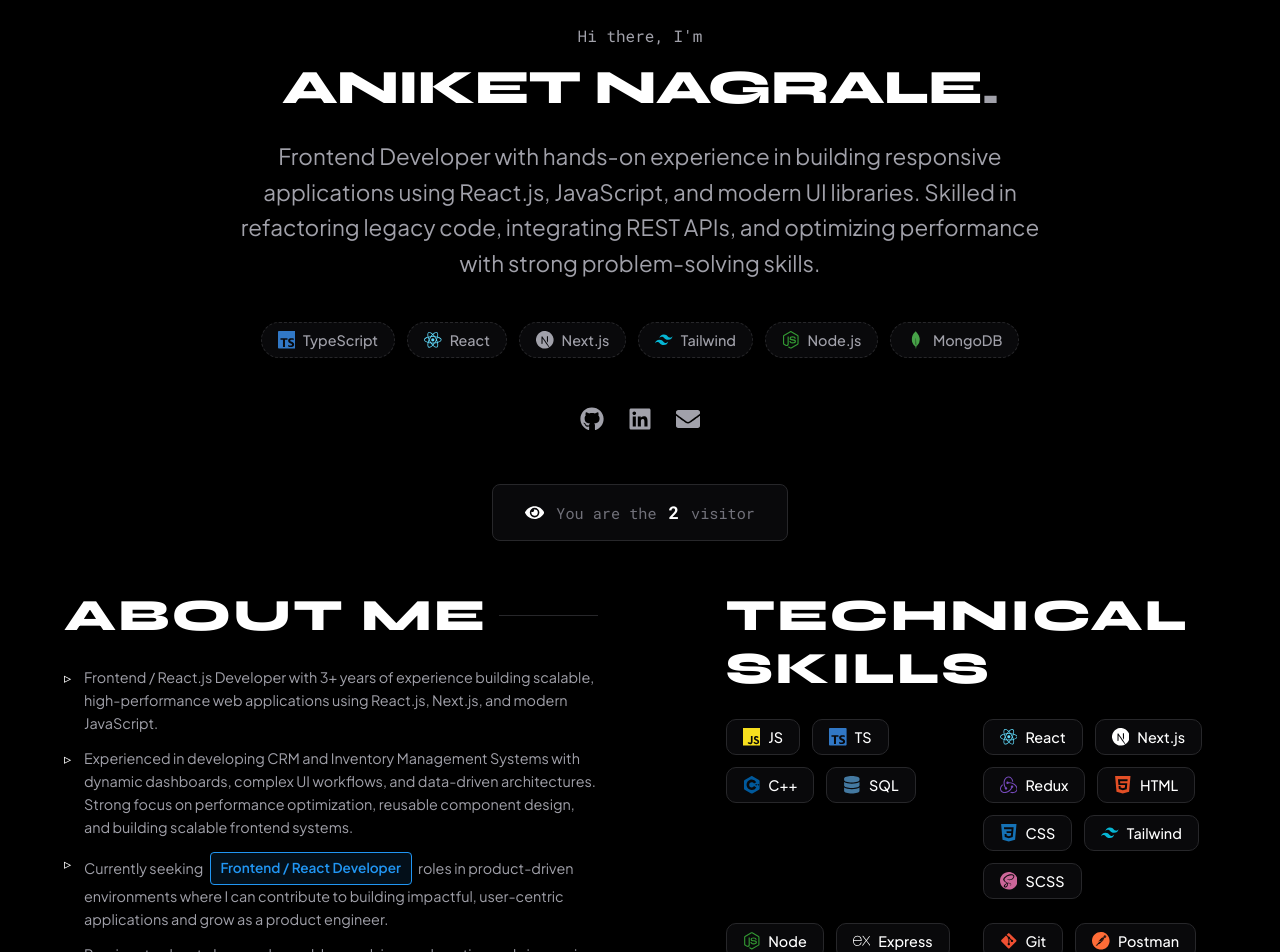
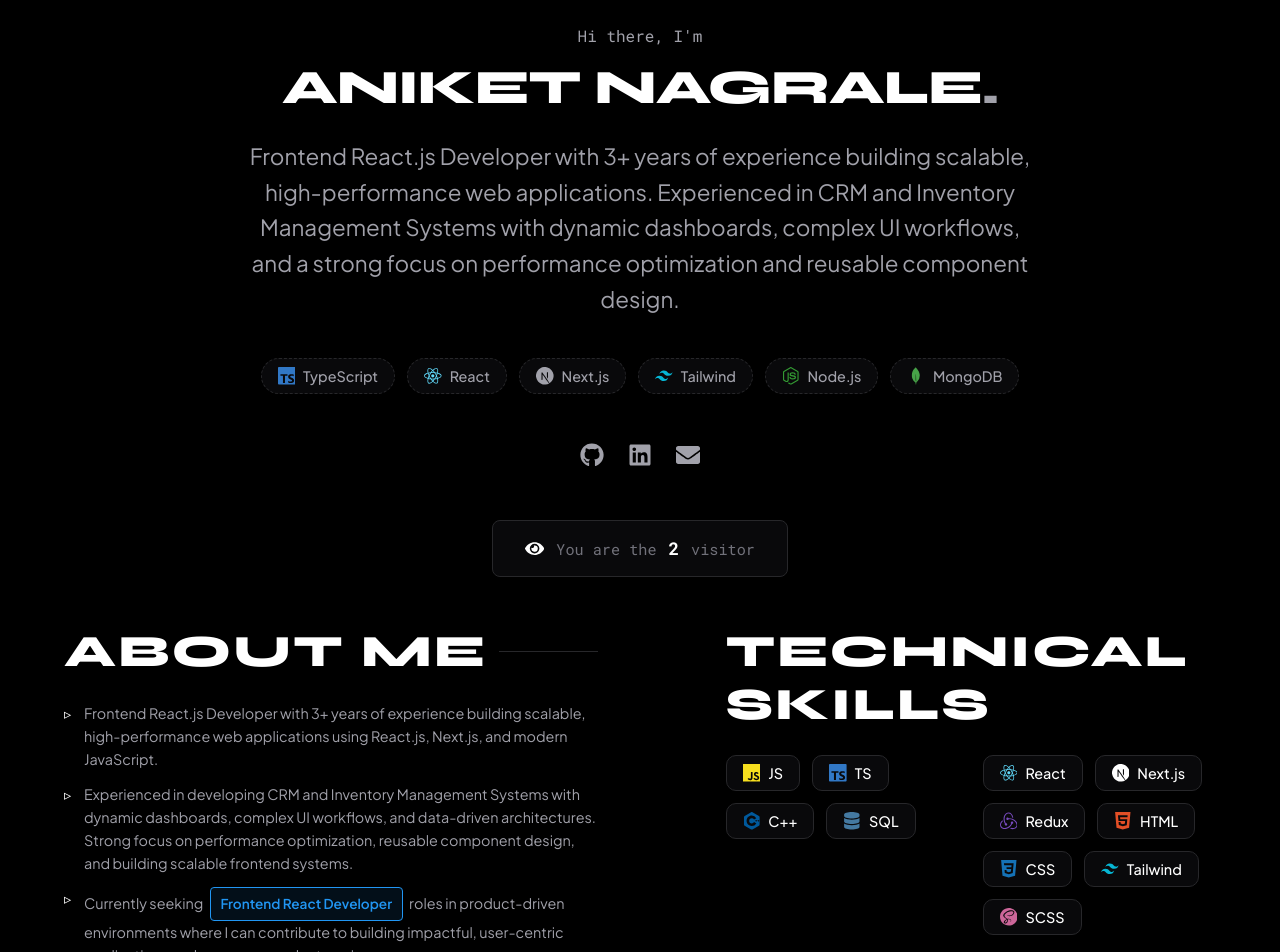
Before and after one commit to Aniket0723/aniket_protfolio, a React (Create React App) app: page / in a window 1280 px wide. Shown: the part 260-1212 px from the top of the page. Built offline with nearby package versions, Linux system fonts and the light colour scheme; no server answers; a web font is replaced by a local one.

Commit message:
Update banner and about me text, fix JSX error, remove slash from title

```diff
--- a/src/components/AboutMe.js
+++ b/src/components/AboutMe.js
@@ -331,7 +331,7 @@ const AboutMe = () => {
               <SectionTitle>About Me</SectionTitle>
               <ExperienceList>
                 <ExperienceItem>
-                  Frontend / React.js Developer with 3+ years of experience
+                  Frontend React.js Developer with 3+ years of experience
                   building scalable, high-performance web applications using
                   React.js, Next.js, and modern JavaScript.
                 </ExperienceItem>
@@ -344,7 +344,7 @@ const AboutMe = () => {
                 </ExperienceItem>
                 <ExperienceItem>
                   Currently seeking{" "}
-                  <RoleBadge>Frontend / React Developer</RoleBadge> roles in
+                  <RoleBadge>Frontend React Developer</RoleBadge> roles in
                   product-driven environments where I can contribute to building
                   impactful, user-centric applications and grow as a product
                   engineer.
--- a/src/components/LandingPage.js
+++ b/src/components/LandingPage.js
@@ -179,10 +179,11 @@ const LandingPage = () => {
           </Headline>
 
           <SubHeadline>
-            Frontend Developer with hands-on experience in building responsive
-            applications using React.js, JavaScript, and modern UI libraries.
-            Skilled in refactoring legacy code, integrating REST APIs, and
-            optimizing performance with strong problem-solving skills.
+            Frontend React.js Developer with 3+ years of experience building
+            scalable, high-performance web applications. Experienced in CRM and
+            Inventory Management Systems with dynamic dashboards, complex UI
+            workflows, and a strong focus on performance optimization and
+            reusable component design.
           </SubHeadline>
 
           <TechStack>
```
